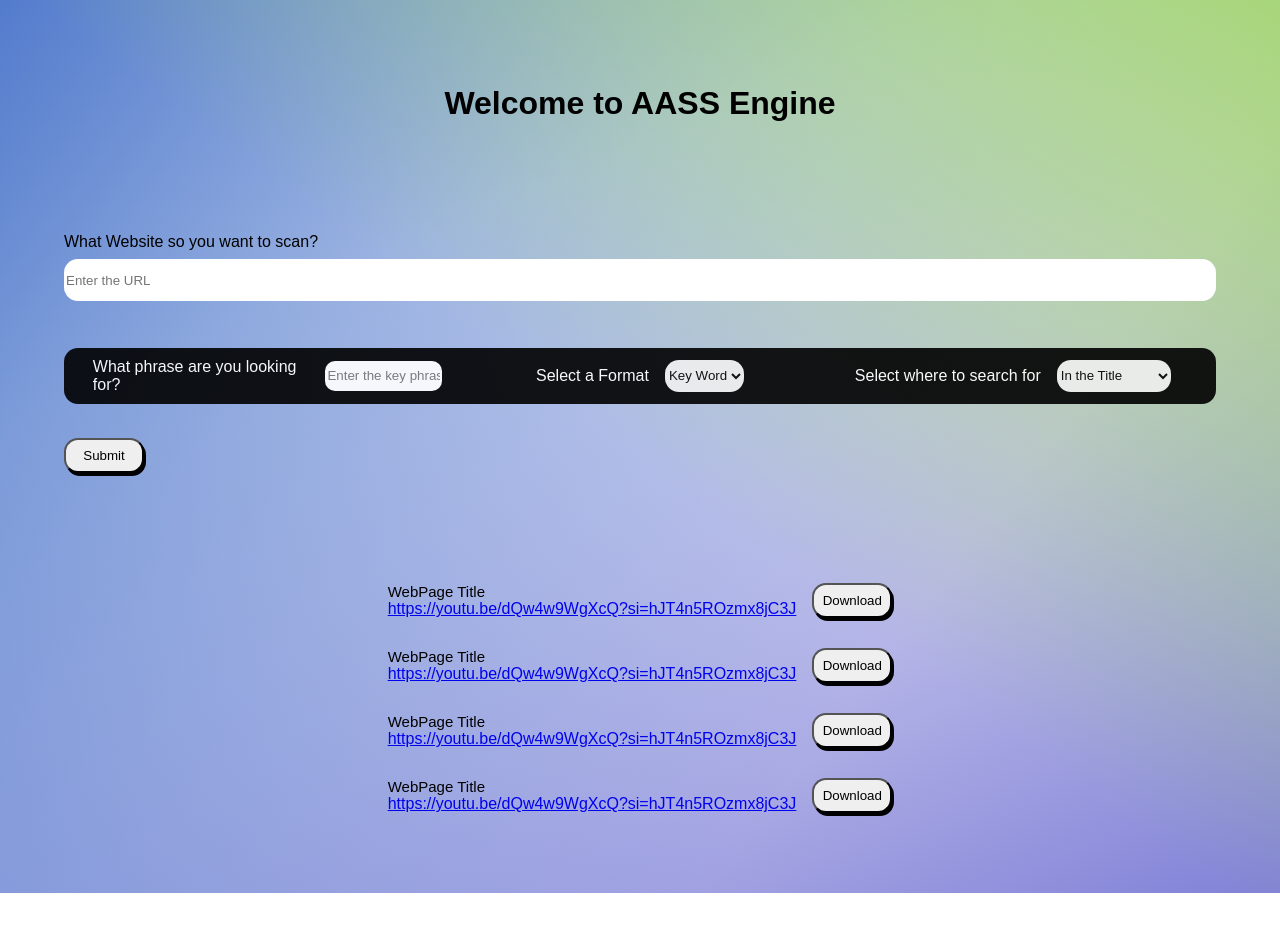
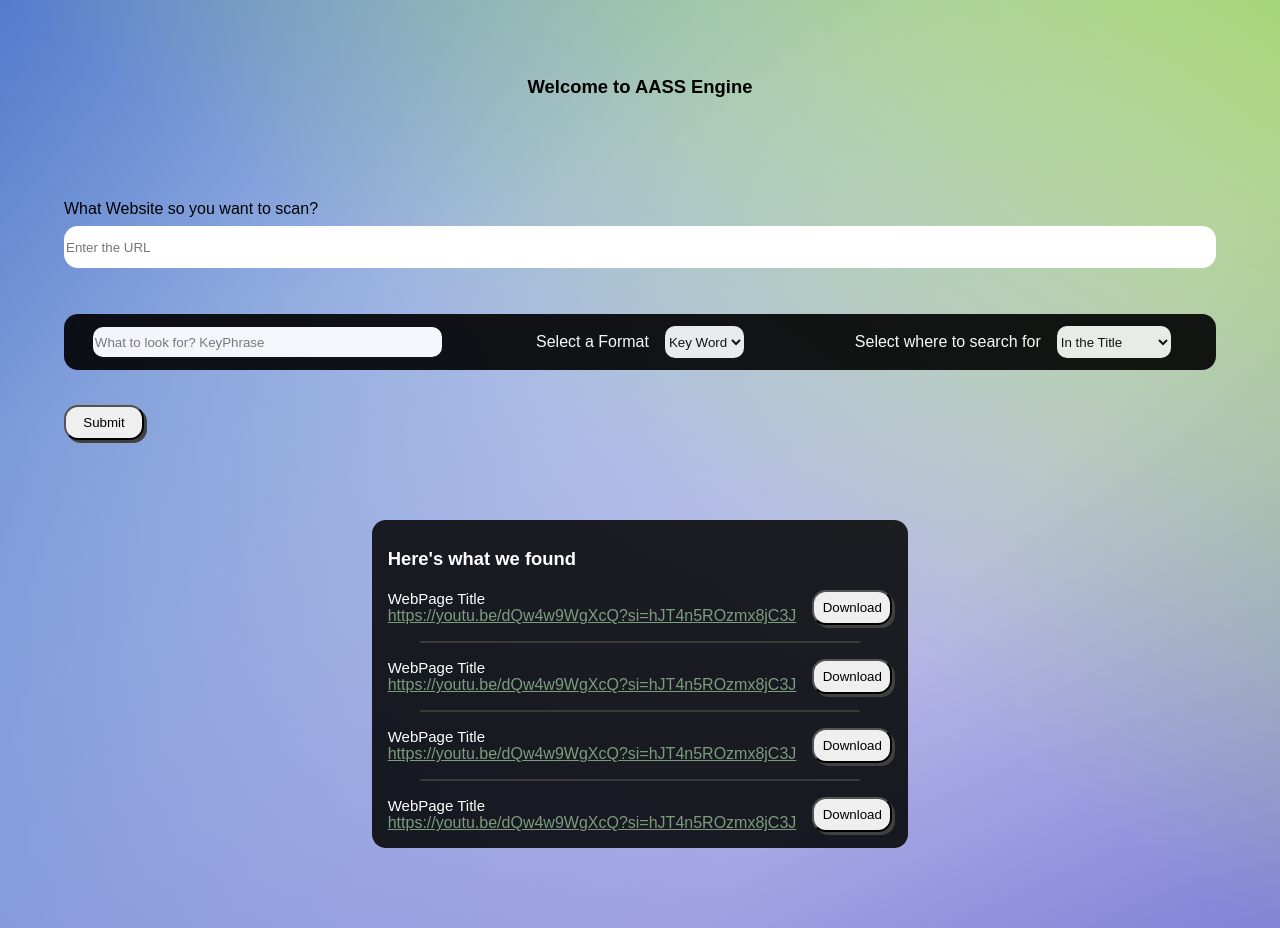
Before and after one commit to Radwayne12/AASSengine, a PHP site: page / in a window 1280 px wide. Before the commit the page ends 893 px from the top, so only its background shows below. Run offline with PHP 8.4, Linux system fonts and the light colour scheme.

Commit message:
UPDATE: UI improvements and changes to the search input/output containers.

```diff
--- a/static/assets/css/main_style.css
+++ b/static/assets/css/main_style.css
@@ -23,7 +23,7 @@ input {
 
 .form-keyphrase-input {
   height: 3.5vh;
-  width: 35%;
+  width: 100%;
 }
 
 .form-main-input {
@@ -49,8 +49,26 @@ input {
   justify-content: center;
 }
 
+h1 {
+  font-size: 2.3vh;
+}
+
+a {
+  color: rgba(168, 216, 167, 0.6901960784);
+}
+
+.container-search-output-main {
+  flex-direction: column;
+  display: flex;
+  gap: 1vh;
+  background-color: rgba(0, 0, 0, 0.85);
+  color: white;
+  border-radius: 14px;
+  padding: 2vh;
+}
+
 select {
-  border-radius: 14px;
+  border-radius: 10px;
   height: 4vh;
   border: none;
 }
@@ -78,21 +96,28 @@ select {
 }
 
 .container-search-output-link {
-  padding-top: 30px;
   display: flex;
   flex-direction: row;
+}
+
+hr {
+  width: 87%;
+  height: 2px;
+  background-color: rgb(60, 57, 57);
+  border-radius: 10px;
+  border: 0;
 }
 
 .link-separate-button {
   margin-left: 2vh;
   height: 35px;
   width: 80px;
-  box-shadow: 2px 3px;
+  box-shadow: 3px 3px #414141;
   border-radius: 14px;
   transition: 0.2s;
 }
 .link-separate-button:hover {
-  box-shadow: 1px 1px;
+  box-shadow: 0.5px 1px #414141;
   transition: 0.2s;
   background-color: #a8d8a7;
 }
@@ -145,13 +170,13 @@ form {
   height: 35px;
   /* justify-content: left; */
   width: 80px;
-  box-shadow: 2px 3px;
+  box-shadow: 3px 3px #414141;
   margin-top: 3%;
   border-radius: 14px;
   transition: 0.3s;
 }
 .botton-form:hover {
-  box-shadow: 1px 1px;
+  box-shadow: 0.5px 1px #414141;
   transition: 0.2s;
   background-color: #a8d8a7;
 }
--- a/static/assets/scss/main_style.scss
+++ b/static/assets/scss/main_style.scss
@@ -19,7 +19,7 @@ input{
 }
 .form-keyphrase-input{
     height: 3.5vh;
-    width: 35%;
+    width: 100%;
 }
 .form-main-input{
     width: 100%;
@@ -42,8 +42,23 @@ input{
     display: flex;
     justify-content: center;
 }
+h1{
+    font-size: 2.3vh;
+}
+a{
+    color: #a8d8a7b0;
+}
+.container-search-output-main{
+    flex-direction: column;
+    display: flex;
+    gap: 1vh;
+    background-color: rgba(0, 0, 0, 0.85);
+    color: white;
+    border-radius: 14px;
+    padding: 2vh;
+}
 select{
-    border-radius: 14px;
+    border-radius: 10px;
     height: 4vh;
     border: none;
 }
@@ -66,19 +81,25 @@ select{
     font-size: 15px;
 }
 .container-search-output-link{
-    padding-top: 30px;
     display: flex;
     flex-direction: row;
+}
+hr{
+    width: 87%;
+    height: 2px;
+    background-color: rgb(60 57 57);
+    border-radius: 10px;
+    border: 0;
 }
 .link-separate-button{
     margin-left: 2vh;
     height: 35px;
     width: 80px;
-    box-shadow: 2px 3px;
+    box-shadow: 3px 3px #414141;
     border-radius: 14px;
     transition: 0.2s;
     &:hover{
-        box-shadow: 1px 1px;
+        box-shadow: 0.5px 1px #414141;
         transition: 0.2s;
         background-color: rgba($color: #a8d8a7, $alpha: 1.0);
     }
@@ -126,12 +147,12 @@ form{
     height: 35px;
     /* justify-content: left; */
     width: 80px;
-    box-shadow: 2px 3px;
+    box-shadow: 3px 3px #414141;
     margin-top: 3%;
     border-radius: 14px;
     transition: 0.3s;
     &:hover{
-        box-shadow: 1px 1px;
+        box-shadow: 0.5px 1px #414141;
         transition: 0.2s;
         background-color: rgba($color: #a8d8a7, $alpha: 1.0);
     }
--- a/static/index.html
+++ b/static/index.html
@@ -24,8 +24,7 @@
                         <div class="form-main-selection">
                             <div class='form-selection'>
                                 <!-- Input the Phrase -->
-                                <label>What phrase are you looking for?</label>
-                                <input class='form-keyphrase-input' name='keyphrase' type='text' placeholder='Enter the key phrase in the search'>
+                                <input class='form-keyphrase-input' name='keyphrase' type='text' placeholder='What to look for? KeyPhrase'>
                             </div>
                             <div class="form-selection">
                                 <!-- PDF DOCS OR XLS -->
@@ -56,7 +55,8 @@
                 </form>
             </div>
             <div class='container-search-output'>
-
+                <div class="container-search-output-main">
+                    <h1>Here's what we found</h1>
                 <div class='container-search-output-link'>
                     <div class="link-separate-container">
                         <label class="link-title">WebPage Title</label>
@@ -64,7 +64,7 @@
                     </div>
                     <button class="link-separate-button">Download</button>
                 </div>
-
+                <hr>
                 <div class='container-search-output-link'>
                     <div class="link-separate-container">
                         <label class="link-title">WebPage Title</label>
@@ -72,7 +72,7 @@
                     </div>
                     <button class="link-separate-button">Download</button>
                 </div>
-
+                <hr>
                 <div class='container-search-output-link'>
                     <div class="link-separate-container">
                         <label class="link-title">WebPage Title</label>
@@ -80,7 +80,7 @@
                     </div>
                     <button class="link-separate-button">Download</button>
                 </div>
-
+                <hr>
                 <div class='container-search-output-link'>
                     <div class="link-separate-container">
                         <label class="link-title">WebPage Title</label>
@@ -88,7 +88,7 @@
                     </div>
                     <button class="link-separate-button">Download</button>
                 </div>
-
+                </div>
             </div>
         </div>
     </div>
```
Also changed, not shown: 1 other file.
